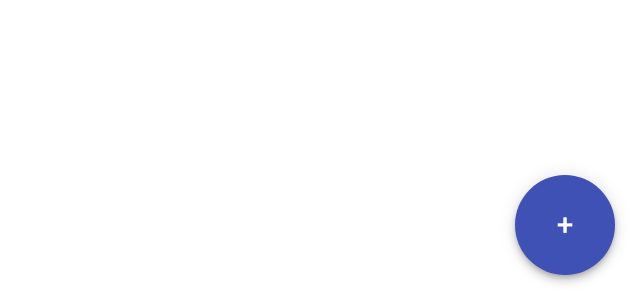
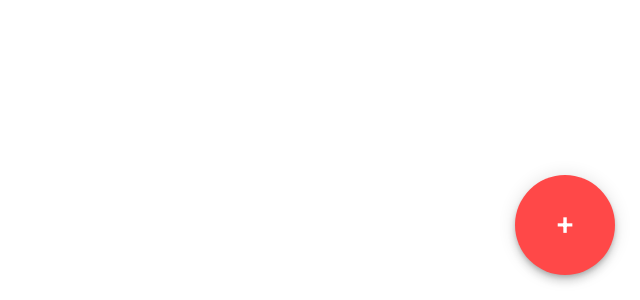
Before and after one commit to minhajuddinkhan/ngrung, an Angular app: page /dashboard in a window 1280 px wide. Shown: the part 500-800 px from the top of the page, without its empty margins (640-1280 px from the left). Built offline with nearby package versions, Linux system fonts and the light colour scheme.

Commit message:
fix color theme

```diff
--- a/src/app/dashboard/dashboard.component.html
+++ b/src/app/dashboard/dashboard.component.html
@@ -2,7 +2,6 @@
   mat-fab
   matTooltip="Host a new game"
   aria-label="Button that displays a tooltip when focused or hovered over"
-  color="primary"
   class="login-btn floating-bottom-right-btn create-game-btn"
   (click)="createGame()"
 >
@@ -20,8 +19,3 @@
     </div>
   </mat-grid-tile>
 </mat-grid-list>
-
-<!-- card -->
-<div class="content"></div>
-<!-- end card -->
-<!-- card -->
--- a/src/app/dashboard/dashboard.component.scss
+++ b/src/app/dashboard/dashboard.component.scss
@@ -210,7 +210,7 @@
   max-width: 300px;
   min-width: 200px;
   height: 250px;
-  background-color: #292929;
+  background-color: white;
   margin: 10px;
   border-radius: 10px;
   box-shadow: 0px 2px 10px rgba(0, 0, 0, 0.24);
@@ -265,7 +265,7 @@
   margin: 0;
   text-align: center;
   margin-top: 30px;
-  color: white;
+  color: black;
   font-weight: 600;
   text-transform: uppercase;
   letter-spacing: 4px;
@@ -277,7 +277,7 @@
   font-size: 13px;
   text-align: center;
   margin-top: 20px;
-  color: white;
+  color: black;
   font-weight: 200;
   letter-spacing: 2px;
   opacity: 0;
@@ -304,6 +304,9 @@
   transition: all 0.3s ease;
 }
 
+.login-btn {
+  background-color: #ff4848;
+}
 .card:hover .icon i {
   background: linear-gradient(90deg, #ff7e7e, #ff4848);
   -webkit-background-clip: text;
```
